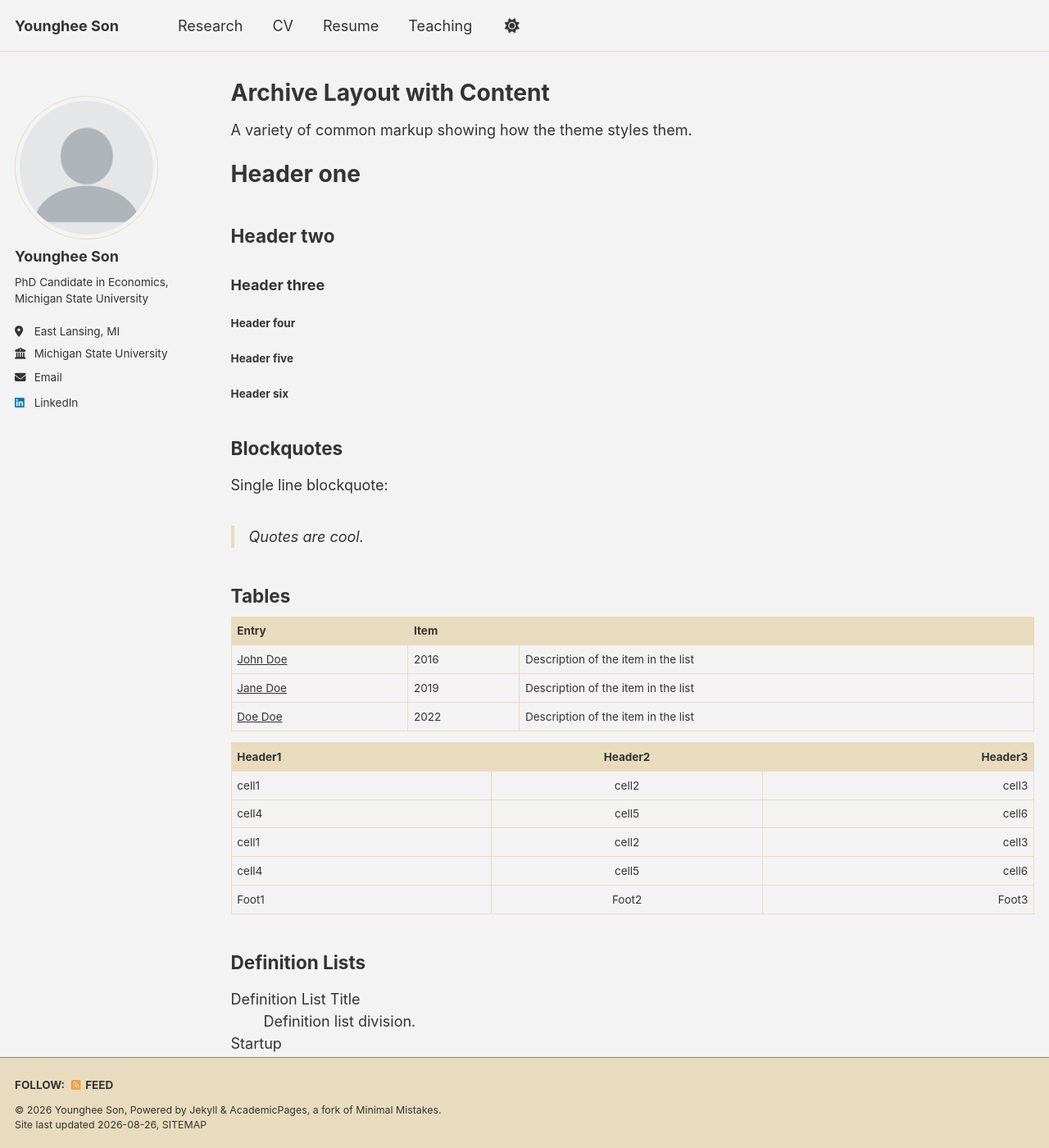
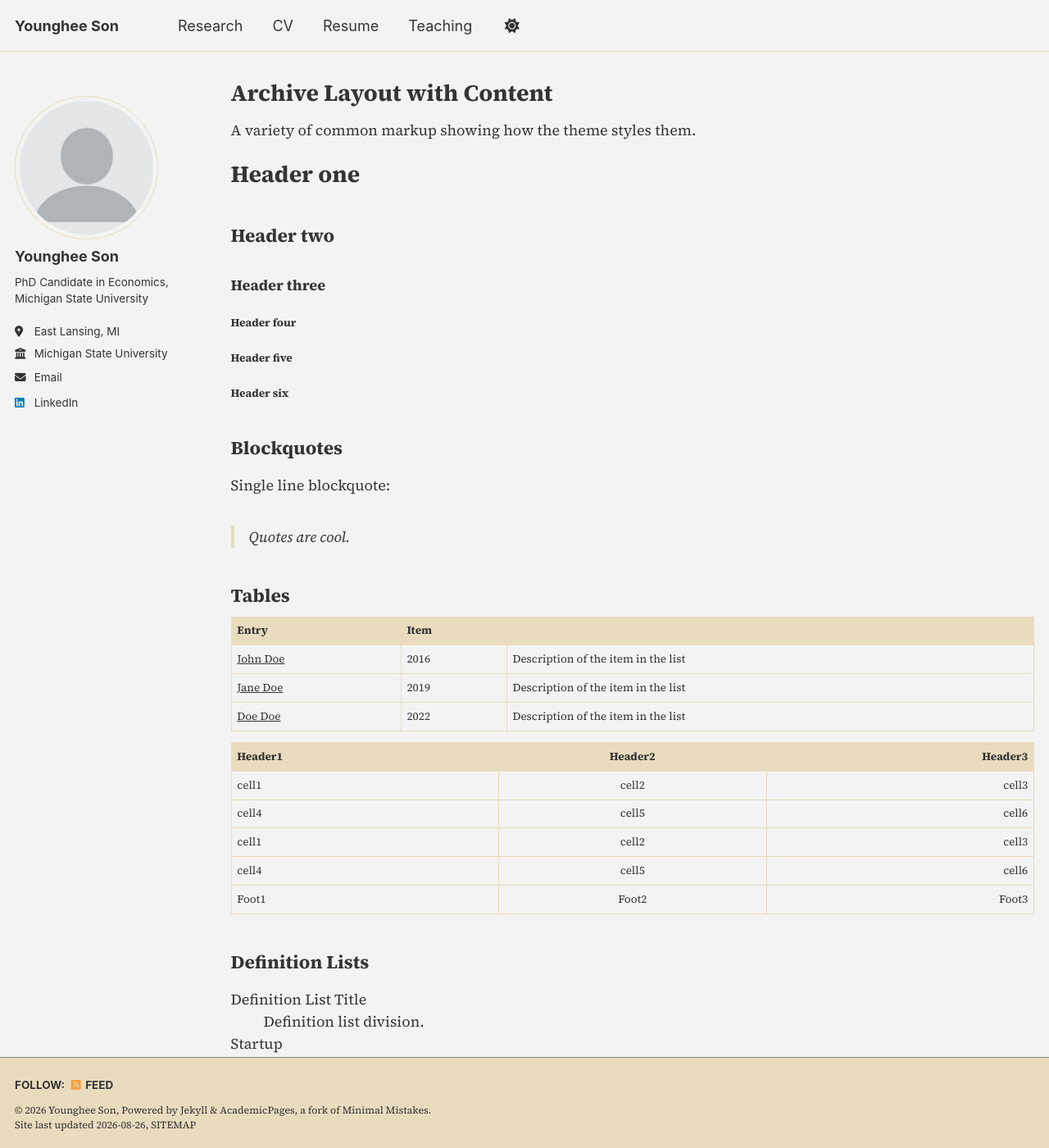
Before and after one commit to younghee-son/younghee-son.github.io, a Jekyll site: the page built from _pages/archive-layout-with-content.md, in a window 1280 px wide and 1400 px high. Shown: the whole window at 82% size. Built offline with Jekyll 4.4.1, drawn with Linux system fonts in a browser that asks for light colours; a style sheet for code colours, icons or effects is not loaded.

Commit message:
Change font family to serif for global and header

```diff
--- a/_sass/_themes.scss
+++ b/_sass/_themes.scss
@@ -14,7 +14,7 @@ $paragraph-indent           : false; // true, false (default)
 $indent-var                 : 1.3em;
 
 /* System typefaces */
-$serif                      : Georgia, Times, serif;
+$serif                      : "Source Serif 4", Georgia, "Times New Roman", Times, serif;
 $sans-serif                 : -apple-system, ".SFNSText-Regular", "San Francisco", "Roboto", "Segoe UI", "Helvetica Neue", "Lucida Grande", Arial, sans-serif;
 $monospace                  : Monaco, Consolas, "Lucida Console", monospace;
 
@@ -39,8 +39,8 @@ $type-size-6                : 0.75em;   // ~12px
 $type-size-7                : 0.6875em; // ~11px
 $type-size-8                : 0.625em;  // ~10px
 
-$global-font-family         : $sans-serif;
-$header-font-family         : $sans-serif;
+$global-font-family         : $serif;
+$header-font-family         : $serif;
 $caption-font-family        : $serif;
 
 /* ==========================================================================
```
